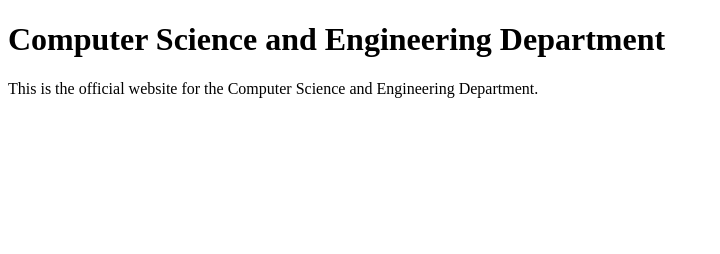
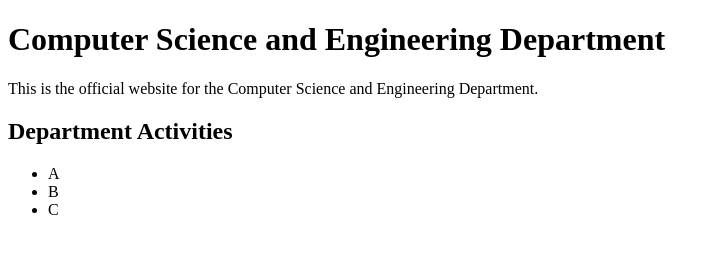
Before and after one commit to harsha-io-dev/department_website, a plain HTML site: page index.html in a window 1280 px wide. Shown: the whole page, without its empty margins (0-720 px from the left). Drawn offline with Linux system fonts and the light colour scheme.

Commit message:
added activities

```diff
--- a/index.html
+++ b/index.html
@@ -8,5 +8,11 @@
 <body>
     <h1>Computer Science and Engineering Department</h1>
     <p>This is the official website for the Computer Science and Engineering Department.</p>
+    <h2>Department Activities</h2>
+    <ul>
+        <li>A</li>
+        <li>B</li>
+        <li>C</li>
+    </ul>
 </body>
 </html>
```
